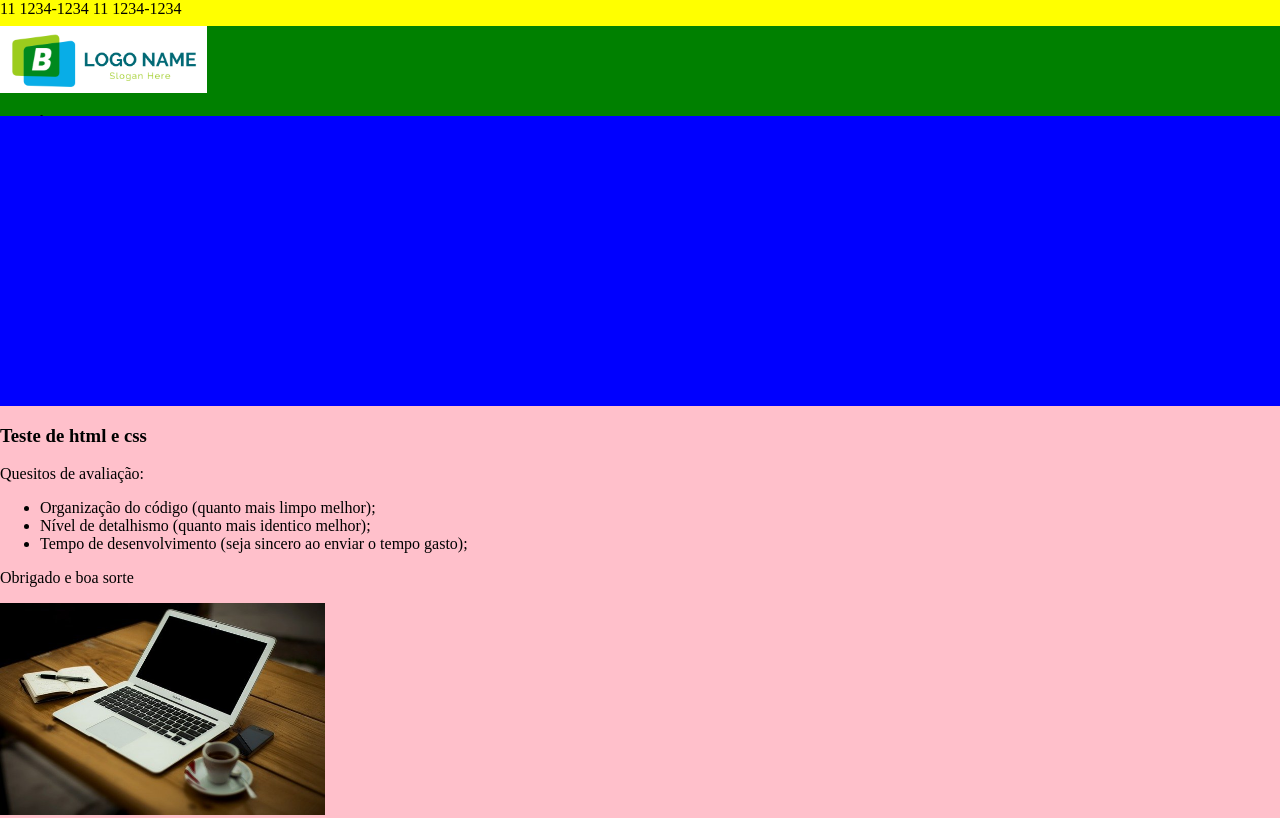
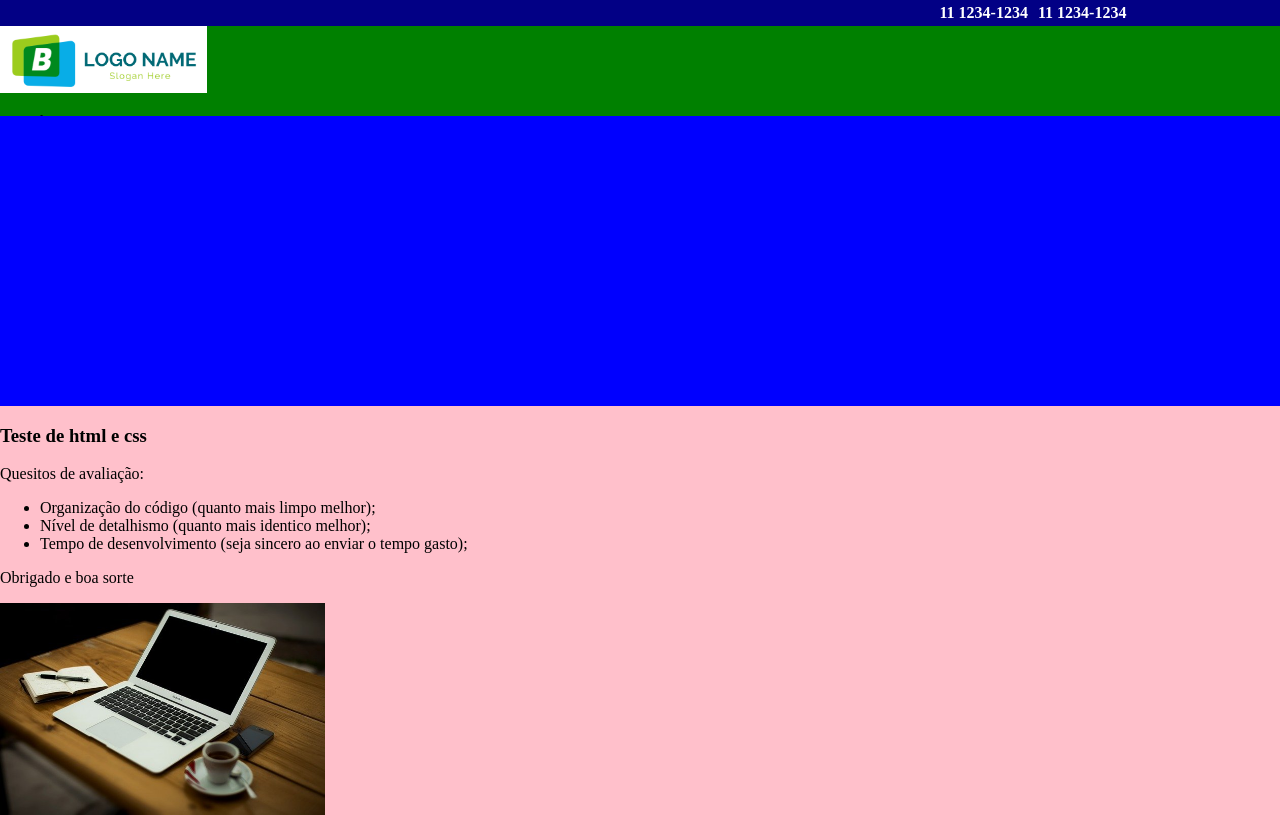
Before and after one commit to HugoLc/Teste, a plain HTML site: page index.html in a window 1280 px wide. Shown: the top 818 px of the page. Drawn offline with Linux system fonts and the light colour scheme.

Commit message:
Finalizado o .top

```diff
--- a/style.css
+++ b/style.css
@@ -21,11 +21,27 @@ header {
 }
 
 .top{
-  background: yellow;
+  display: flex;
+  align-items: center;
+  justify-content: flex-end;
+  background: #020085;
   height: 26px;
+  width: 100%;
+}
+
+.top span{
+  font-weight: bold;
+  color: white;
+}
+
+.top span:last-child{
+  margin: 0 12% 0 10px;
+  font-weight: bold;
+  color: white;
 }
 
 .logo{
+
   width: 207px
 }
 
```
